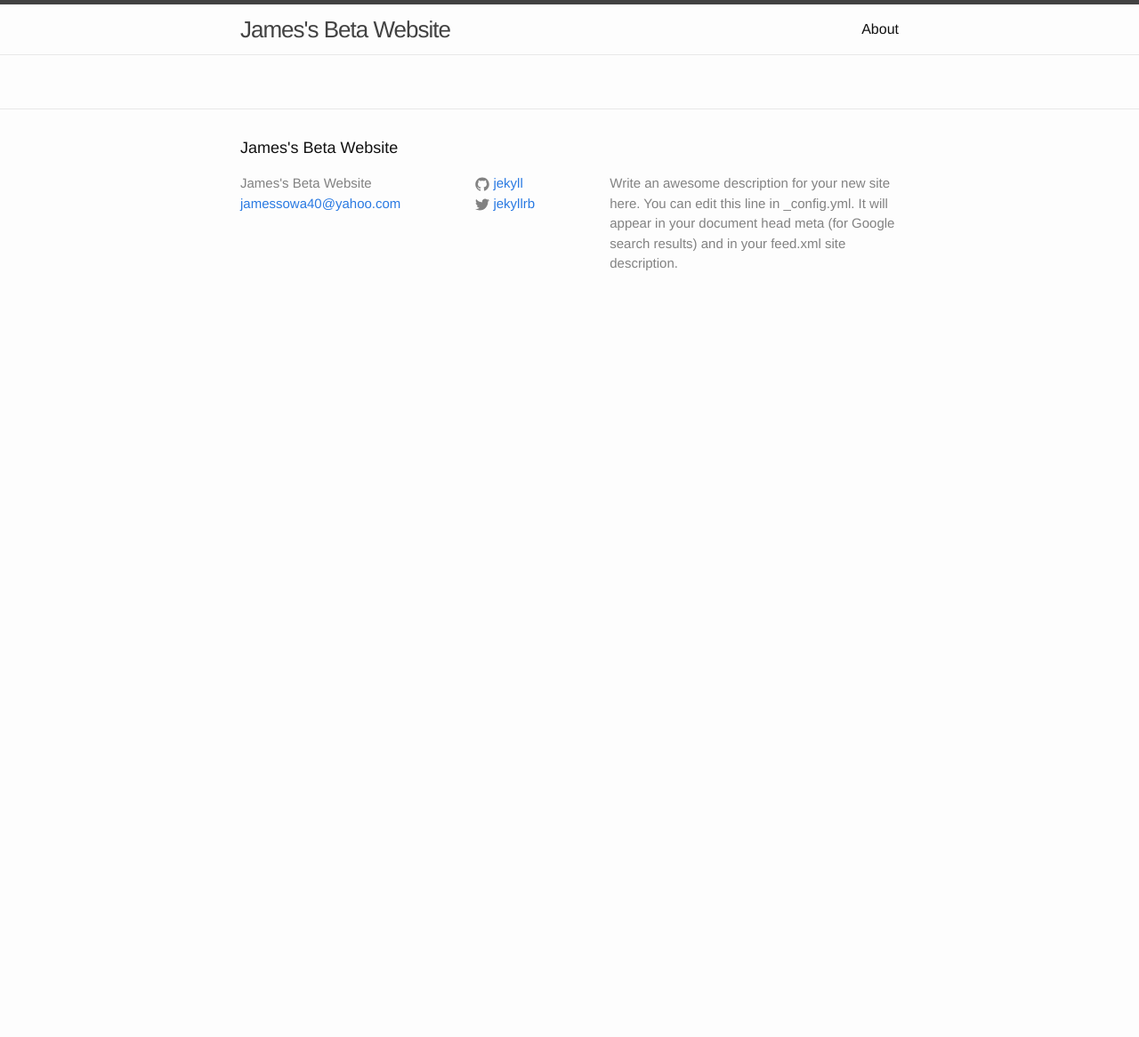
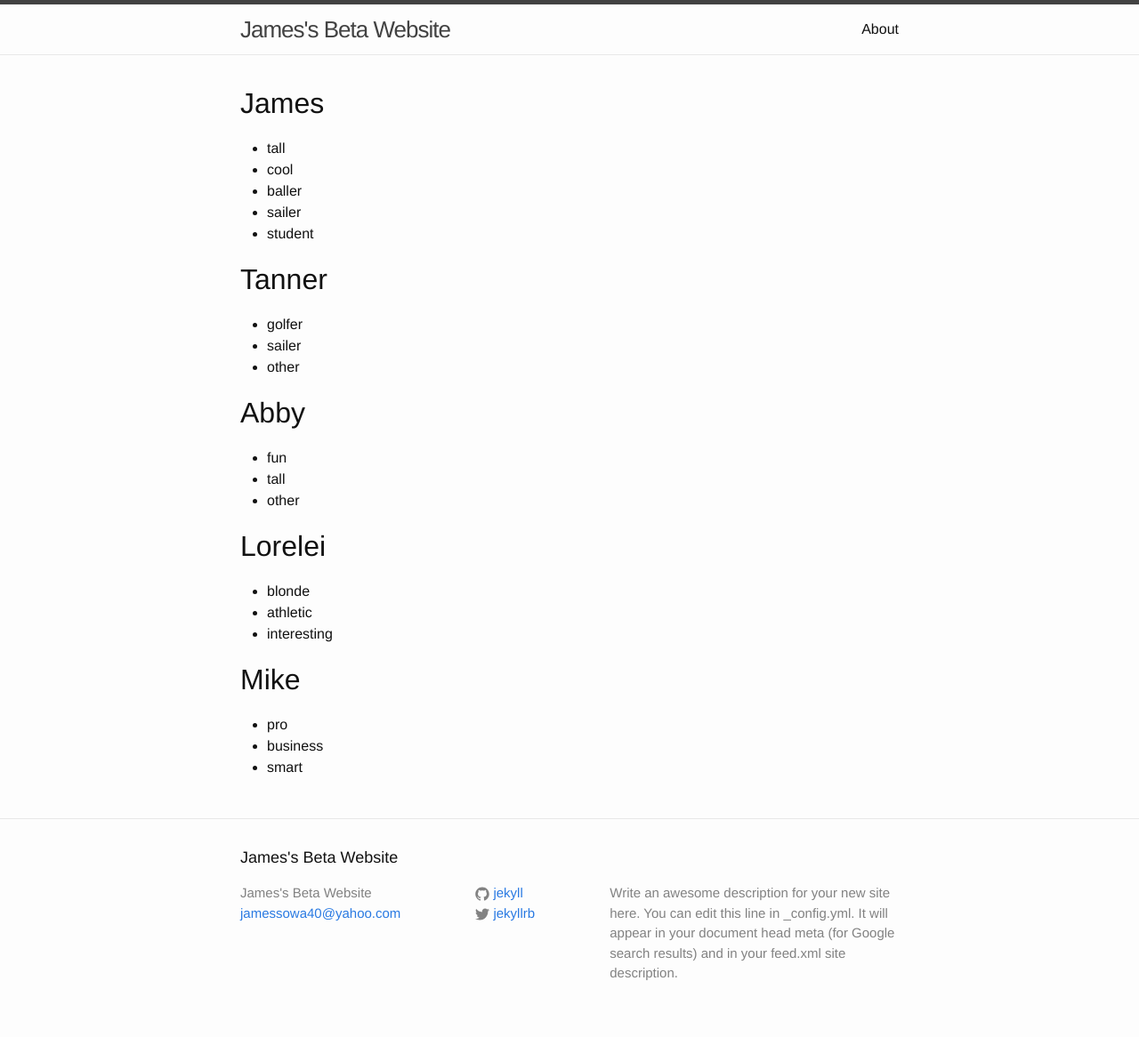
Before and after one commit to jamesso40/jamesso40.github.io, a Jekyll site: the page built from index.html, in a window 1280 px wide. Shown: the whole page at 89% size. Built offline with Jekyll 4.4.1, drawn with Linux system fonts in a browser that asks for light colours; before the commit the page ends 900 px from its top, so only the background shows below that.

Commit message:
Update index.html

```diff
--- a/index.html
+++ b/index.html
@@ -1,3 +1,26 @@
 ---
 layout: default
 ---
+<title class="Main">My Main source of Code</title>
+<div class="the fam">
+ <h1>James</h1>
+<ul>
+ <li>tall</li><li>cool</li><li>baller</li><li>sailer</li><li>student</li>
+</ul>
+ <h1>Tanner</h1>
+ <ul>
+  <li>golfer</li><li>sailer</li><li>other</li>
+ </ul>
+ <h1>Abby</h1>
+ <ul>
+  <li>fun</li><li>tall</li><li>other</li>
+ </ul>
+ <h1>Lorelei</h1>
+ <ul>
+  <li>blonde</li><li>athletic</li><li>interesting</li>
+ </ul>
+ <h1>Mike</h1>
+<ul>
+ <li>pro</li><li>business</li><li>smart</li>
+ </ul>
+ </div>
```
